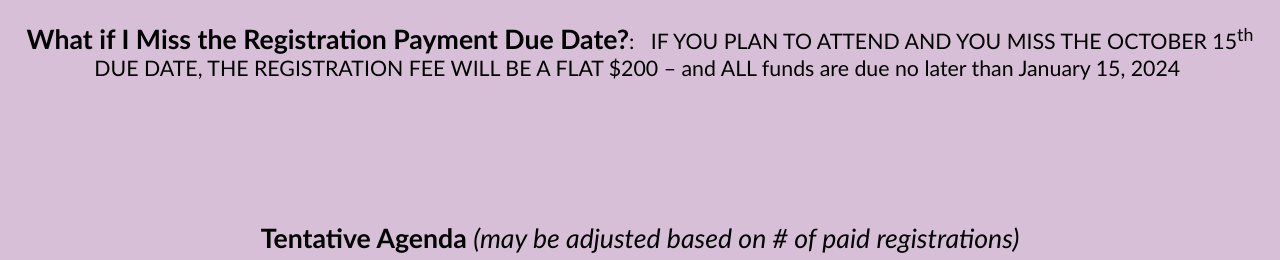
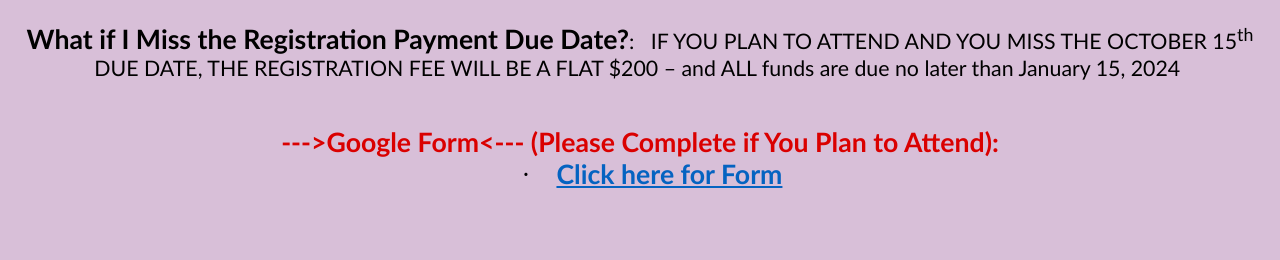
Before and after one commit to tsouthall/familyroyal33, a plain HTML site: page index.html in a window 1280 px wide. Shown: the part 4260-4520 px from the top of the page. Drawn offline with Linux system fonts and the light colour scheme.

Commit message:
Add files via upload

```diff
--- a/index.html
+++ b/index.html
@@ -1753,6 +1753,21 @@ style='mso-spacerun:yes'>  </span><o:p></o:p></span></p>
 
 <p class=MsoNormal><o:p>&nbsp;</o:p></p>
 
+<p class=MsoNormal><font color ="dark maroon"><a name="Google_form"><b style='mso-bidi-font-weight:normal'><span
+style='font-size:20.0pt;mso-themecolor:text1'>--->Google Form<--- </span></b></a><b
+style='mso-bidi-font-weight:normal'><span style='font-size:20.0pt'>(Please Complete if You Plan to Attend):<o:p></o:p></span></b></p>
+
+<p class=MsoListParagraph style='text-indent:-.25in;mso-list:l7 level1 lfo9'><![if !supportLists]><span
+style='font-size:20.0pt;font-family:Symbol;mso-fareast-font-family:Symbol;
+mso-bidi-font-family:Symbol;color:black;mso-themecolor:text1'><span
+style='mso-list:Ignore'>·<span style='font:13.0pt "Times New Roman"'>&nbsp;&nbsp;&nbsp;&nbsp;&nbsp;
+</span></span></span><![endif]><b style='mso-bidi-font-weight:normal'><span
+style='font-size:20.0pt;color:black;mso-themecolor:text1'><a
+href="https://forms.gle/AAFjeYg1no7pLcLX9">Click here for Form</a><o:p></o:p></span></b></p>
+
+
+<p class=MsoNormal><o:p>&nbsp;</o:p></p>
+
 <b><span style='font-size:20.0pt;font-family:"Calibri",sans-serif;mso-fareast-font-family:
 Calibri;mso-fareast-theme-font:minor-latin;mso-ansi-language:EN-US;mso-fareast-language:
 EN-US;mso-bidi-language:AR-SA'><br clear=all style='mso-special-character:line-break;
```
